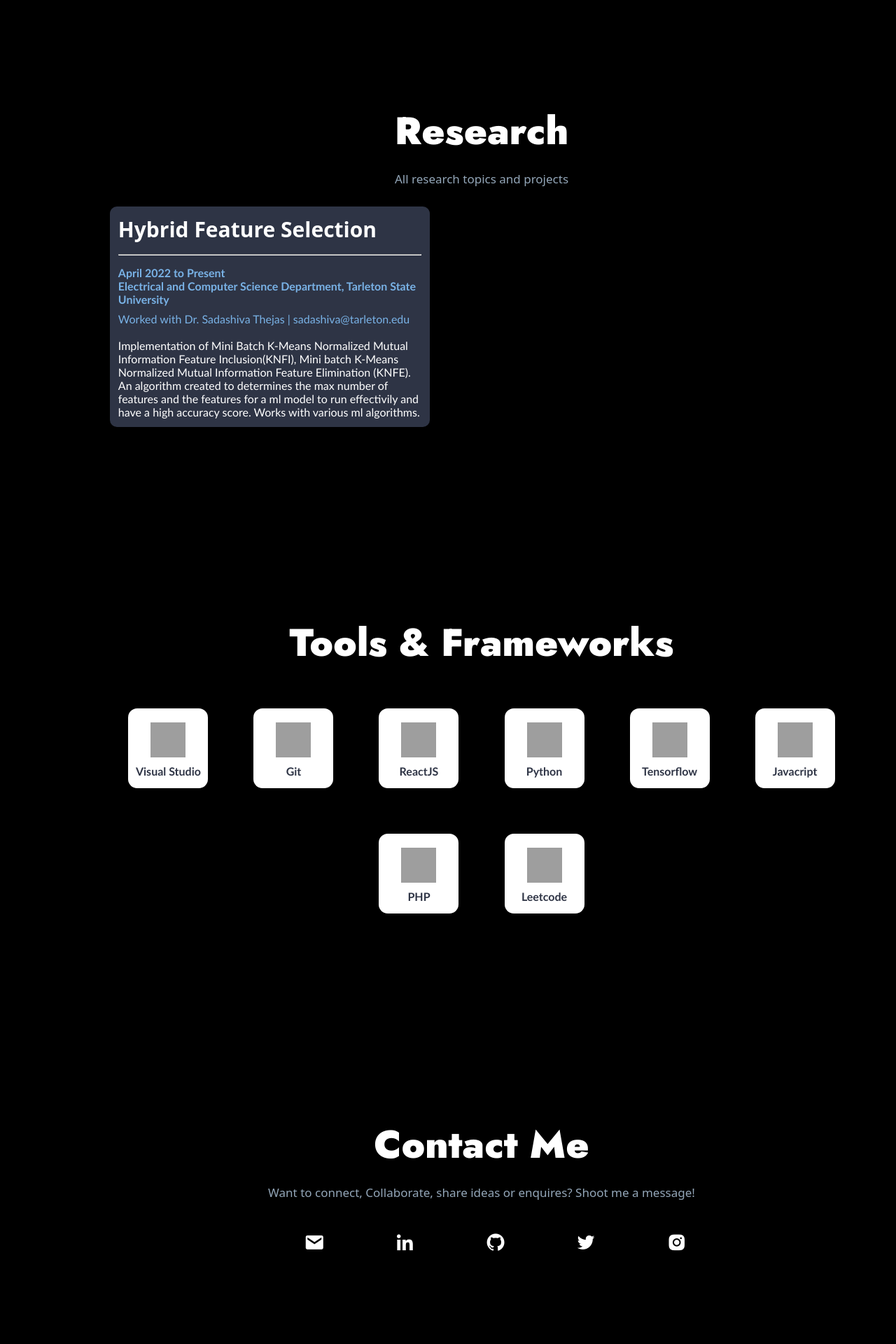
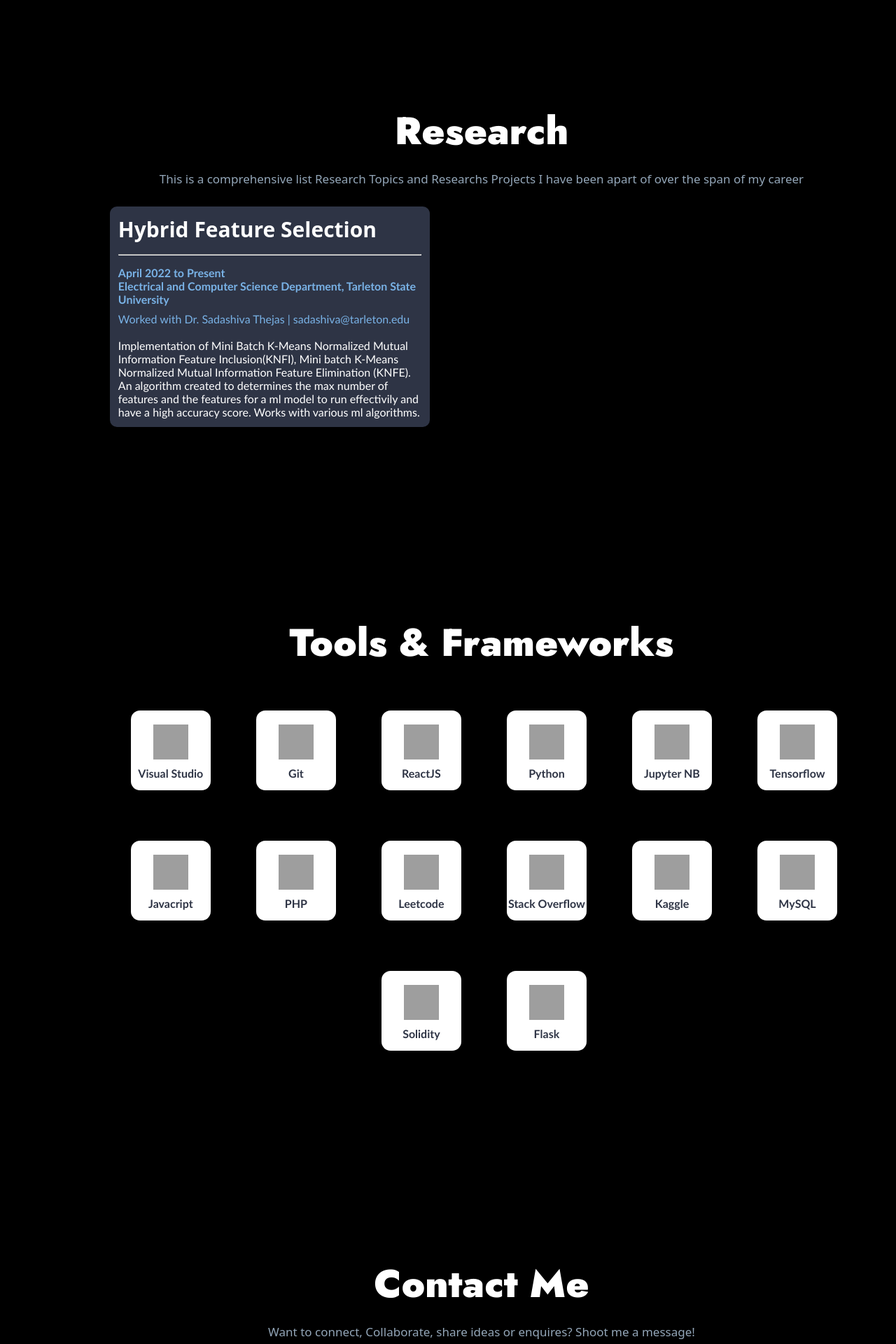
Before and after one commit to teddyoweh/teddyoweh.github.io, a PHP site: page / in a window 1280 px wide. Shown: the part 2239-4159 px from the top of the page at 70% size. Before the commit the page ends 4026 px from the top, so only its background shows below. Run offline with PHP 8.4, Linux system fonts and the light colour scheme; grey boxes are pictures that could not be loaded.

Commit message:
new updates

```diff
--- a/css/style.css
+++ b/css/style.css
@@ -325,6 +325,8 @@ header nav .items ul li:hover {
     height: 94px;
     width: 94px;
     margin: 3%;
+    overflow: hidden;
+    cursor: pointer;
 }
 
 .container .intro .tools img {
@@ -332,14 +334,34 @@ header nav .items ul li:hover {
     width: 50px;
     object-fit: cover;
     padding: 10px;
+    transition: 0.3s;
+}
+
+.container .intro .tools a {
+    margin: 3%;
+}
+
+.container .intro .tool:hover img {
+    height: 81px;
+    width: 81px;
+    transition: 0.3s;
+}
+
+.container .intro .tool:hover strong {
+    color: transparent;
 }
 
 .container .intro .tools .tool strong {
     color: #2e3445;
+    width: max-content;
 }
 
 .fulltext {
     width: 100% !important;
+}
+
+a {
+    text-decoration: none;
 }
 
 @media (max-width:900px) {
--- a/index.html
+++ b/index.html
@@ -147,7 +147,7 @@
             <div class="intro projectscenter ">
 
                 <b><label class="center "> <center>Research</center></label> </b>
-                <p class="center fulltext" id="tagline ">All research topics and projects</p>
+                <p class="center fulltext" id="tagline ">This is a comprehensive list Research Topics and Researchs Projects I have been apart of over the span of my career</p>
                 <div class="research ">
                     <div class="card ">
                         <div class="title ">Hybrid Feature Selection
@@ -175,38 +175,92 @@
                 <b><label class="center fulltext">Tools & Frameworks</label> </b>
 
                 <div class="tools">
+                    <a href="https://visualstudio.microsoft.com/" target="_blank">
                         <div class="tool">
                             <img src="https://img.icons8.com/fluency/48/000000/visual-studio.png" />
                             <strong>Visual Studio</strong>
                         </div>
+                    </a>
+                    <a href="https://git-scm.com/">
                         <div class="tool">
                             <img src="https://img.icons8.com/color/48/000000/git.png" />
                             <strong>Git</strong>
                         </div>
+                    </a>
+                    <a href="https://reactjs.org/" target="_blank">
                         <div class="tool">
                             <img src="https://img.icons8.com/officel/48/000000/react.png" />
                             <strong>ReactJS</strong>
                         </div>
+                    </a>
+                    <a href="https://www.python.org/" target="_blank">
                         <div class="tool">
                             <img src="https://img.icons8.com/color/48/000000/python--v1.png" />
                             <strong>Python</strong>
                         </div>
+                    </a>
+                    <a href="https://jupyter.org/" target="_blank">
+                        <div class="tool">
+                            <img src="https://img.icons8.com/fluency/48/000000/jupyter.png" />
+                            <strong>Jupyter NB</strong>
+                        </div>
+                        <a href="https://www.tensorflow.org/" target="_blank">
                             <div class="tool">
                                 <img src="https://img.icons8.com/color/48/000000/tensorflow.png" />
                                 <strong>Tensorflow</strong>
                             </div>
+                        </a>
+                        <a href="https://www.javascript.com/" target="_blank">
                             <div class="tool">
                                 <img src="https://img.icons8.com/color/48/000000/javascript--v1.png" />
                                 <strong>Javacript</strong>
                             </div>
+                        </a>
+                        <a href="https://www.php.net/" target="_blank">
                             <div class="tool">
                                 <img src="https://img.icons8.com/external-flat-juicy-fish/48/000000/external-php-coding-and-development-flat-flat-juicy-fish.png" />
                                 <strong>PHP</strong>
                             </div>
+                        </a>
+                        <a href="https://leetcode.com/" target="_blank">
                             <div class="tool">
                                 <img src="https://img.icons8.com/external-tal-revivo-shadow-tal-revivo/48/000000/external-level-up-your-coding-skills-and-quickly-land-a-job-logo-shadow-tal-revivo.png" />
                                 <strong>Leetcode</strong>
                             </div>
+                        </a>
+                        <a href="https://stackoverflow.com/" target="_blank">
+                            <div class="tool">
+                                <img src="https://img.icons8.com/color/48/000000/stackoverflow.png" />
+                                <strong>Stack Overflow</strong>
+                            </div>
+                        </a>
+                        <a href="https://www.kaggle.com/" target="_blank">
+                            <div class="tool">
+                                <img src="https://img.icons8.com/windows/32/000000/kaggle.png" />
+                                <strong>Kaggle</strong>
+                            </div>
+                        </a>
+                        <a href="https://www.mysql.com/" target="_blank">
+                            <div class="tool">
+                                <img src="https://img.icons8.com/fluency/48/000000/mysql-logo.png" />
+                                <strong>MySQL</strong>
+                            </div>
+                        </a>
+                        <a href="https://soliditylang.org/" target="_blank">
+                            <div class="tool">
+                                <img src="https://img.icons8.com/ios-filled/50/000000/solidity.png" />
+                                <strong>Solidity</strong>
+                            </div>
+                        </a>
+                        <a href="https://flask.palletsprojects.com/en/2.1.x/" target="_blank">
+                            <div class="tool">
+                                <img src="https://img.icons8.com/color/48/000000/flask.png" />
+                                <strong>Flask</strong>
+                            </div>
+                        </a>
+
+
+
                 </div>
 
 
@@ -247,7 +301,7 @@
                         </a>
                         <a href="https://www.instagram.com/teddyoweh_/ ">
                             <li>
-                                <i class='bx bxl-instagram-alt'></i>
+                                <i class='bx bxl-instagram'></i>
                             </li>
                         </a>
                     </ul>
```
Lines whose indentation alone changed are shown as unchanged.
